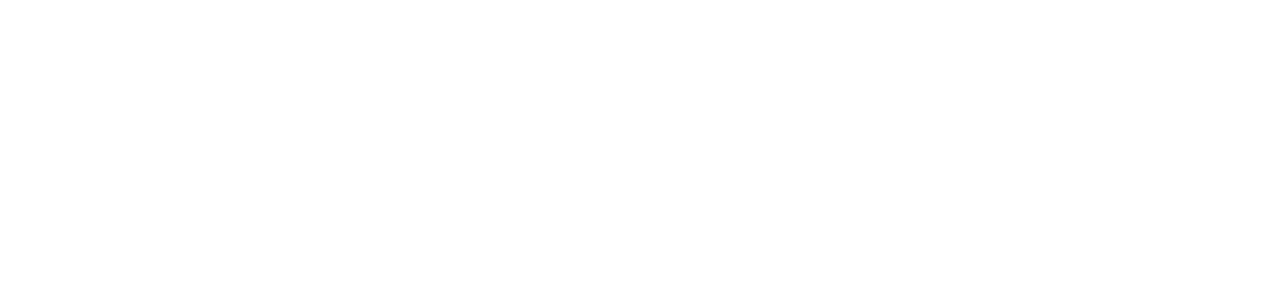
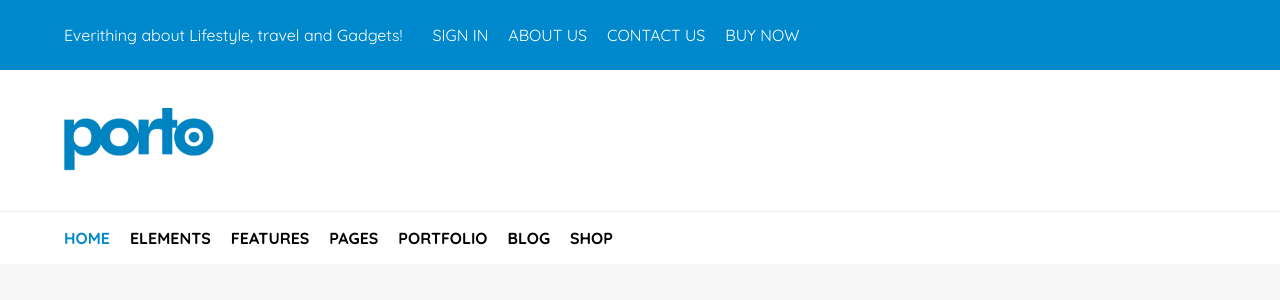
Before and after one commit to PietroSavini/proj-html-vuejs, a Vue app: page / in a window 1280 px wide. Shown: the top 300 px of the page. Built offline with nearby package versions, Linux system fonts and the light colour scheme.

Commit message:
add Header section

```diff
--- a/index.html
+++ b/index.html
@@ -5,6 +5,9 @@
     <link rel="icon" type="image/svg+xml" href="/vite.svg" />
     <meta name="viewport" content="width=device-width, initial-scale=1.0" />
     <title>Vite + Vue</title>
+    <link rel="preconnect" href="https://fonts.googleapis.com">
+    <link rel="preconnect" href="https://fonts.gstatic.com" crossorigin>
+    <link href="https://fonts.googleapis.com/css2?family=Quicksand:wght@300;400;500;600;700&display=swap" rel="stylesheet">
   </head>
   <body>
     <div id="app"></div>
--- a/src/App.vue
+++ b/src/App.vue
@@ -1,11 +1,23 @@
 <script >
+import AppHeader from "./components/AppHeader.vue"
 
+export default{
+  data(){
+    return{
+
+    }
+  },
+  components:{
+    AppHeader,
+  }
+}
 </script>
 
 <template>
-
+  <AppHeader/>
 </template>
 
 <style lang="scss">
+@use "./general.scss" as *;
 
 </style>
--- /dev/null
+++ b/src/_variables.scss
@@ -0,0 +1,14 @@
+//common
+$primary: #0088CC;
+$secondary:#0074AD;
+
+//backgrounds
+$bg-fff:#FFFFFF;
+$bg-lgray1: #f7f7f7;
+$bg-lgray2: #D6D6D6;
+$bg-lgray3: #CCCCCC;
+$bg-lgrey4: #C5C5C5;
+
+
+//borders
+$bd-gray1:#EDEDED;
--- /dev/null
+++ b/src/components/AppHeader.vue
@@ -0,0 +1,108 @@
+<script>
+export default{
+    data(){
+        return{
+
+        }
+    }
+}
+</script>
+
+<template>
+    <header>
+        <!-- about us -->
+        <section class="about">
+            <div class="wrapper fl a-center">
+                <span>Everithing about Lifestyle, travel and Gadgets!</span>
+                <ul class="fl a-center">
+                    <li><a href="">sign in</a></li>
+                    <li><a href="">about us</a></li>
+                    <li><a href="">contact us</a></li>
+                    <li><a href="">buy now</a></li>
+                </ul>
+            </div>
+        </section>
+        <!-- /about us -->
+
+        <!-- logo -->
+        <section class="logo">
+            <div class="wrapper">
+                <img  src="../assets/images/logo-default-slim.png" alt="">
+            </div>
+
+        </section>
+        <!-- /logo -->
+
+        <!-- nav -->
+        <section class="nav fl">
+            <div class="wrapper">
+                <nav class="fl j-between ">
+                    <ul>
+                        <li class="nav-active"><a href="">home</a></li>
+                        <li><a href="">elements</a></li>
+                        <li><a href="">features</a></li>
+                        <li><a href="">pages</a></li>
+                        <li><a href="">portfolio</a></li>
+                        <li><a href="">blog</a></li>
+                        <li><a href="">shop</a></li>
+                    </ul>
+                    <span></span>
+                </nav>
+            </div>
+        </section>
+        <!-- /nav -->
+
+        <!-- jumbotron -->
+        <section class="jumbo fl">
+
+        </section>
+        <!-- /jumbotron -->
+
+    </header>
+</template>
+
+<style scoped lang="scss">
+@use "../variables" as *;
+
+.about{
+    height: 70px;
+    background-color: $primary;
+    color: #fff;
+    ul{
+        text-transform: uppercase;
+        margin-left: 30px;
+
+        li{
+            margin-right: 20px;
+        }
+
+        a:hover{
+            text-decoration: underline;
+        }
+    }
+}
+
+.logo{
+    padding:2rem 0;
+    border-bottom: 1px solid $bd-gray1;
+    img{
+        width: 150px;
+    }
+}
+
+.nav {
+    text-transform: uppercase;
+    li{
+        margin-right: 20px;
+        font-weight: 900;
+        a:hover{
+            color: $secondary;
+        }
+    }
+}
+
+.jumbo{
+    background-color: $bg-lgray1;
+    padding: 1.5rem 0;
+}
+</style>
--- /dev/null
+++ b/src/general.scss
@@ -0,0 +1,68 @@
+@use "./variables" as *;
+//reset
+*{
+    box-sizing: border-box;
+    margin: 0;
+    padding: 0;
+}
+
+img{
+    max-width: 100%;
+}
+
+//common
+
+body{
+    font-family: 'Quicksand', sans-serif;
+}
+//flex proprieties
+.fl{
+    display: flex;
+}
+
+.a-center{
+    align-items: center;
+}
+
+.j-center{
+    justify-content: center;
+}
+
+.j-between{
+    justify-content: space-between;
+}
+
+.wrapper{
+    width: 90%;
+    max-width: 1200px;
+    margin: 0 auto;
+    height: 100%;
+}
+
+section{
+    width: 100%;
+    padding: 1rem 0rem;
+}
+
+ul{
+    list-style-type: none;
+    height: 100%;
+}
+
+ul li{
+    display: inline;
+    margin-right: 5px;
+
+}
+
+a{
+    text-decoration: none;
+    color: inherit;
+    transition: 200ms;
+}
+
+//----------------------------------------------------------------------------------
+//header
+.nav-active{
+    color: $primary;
+}
```
